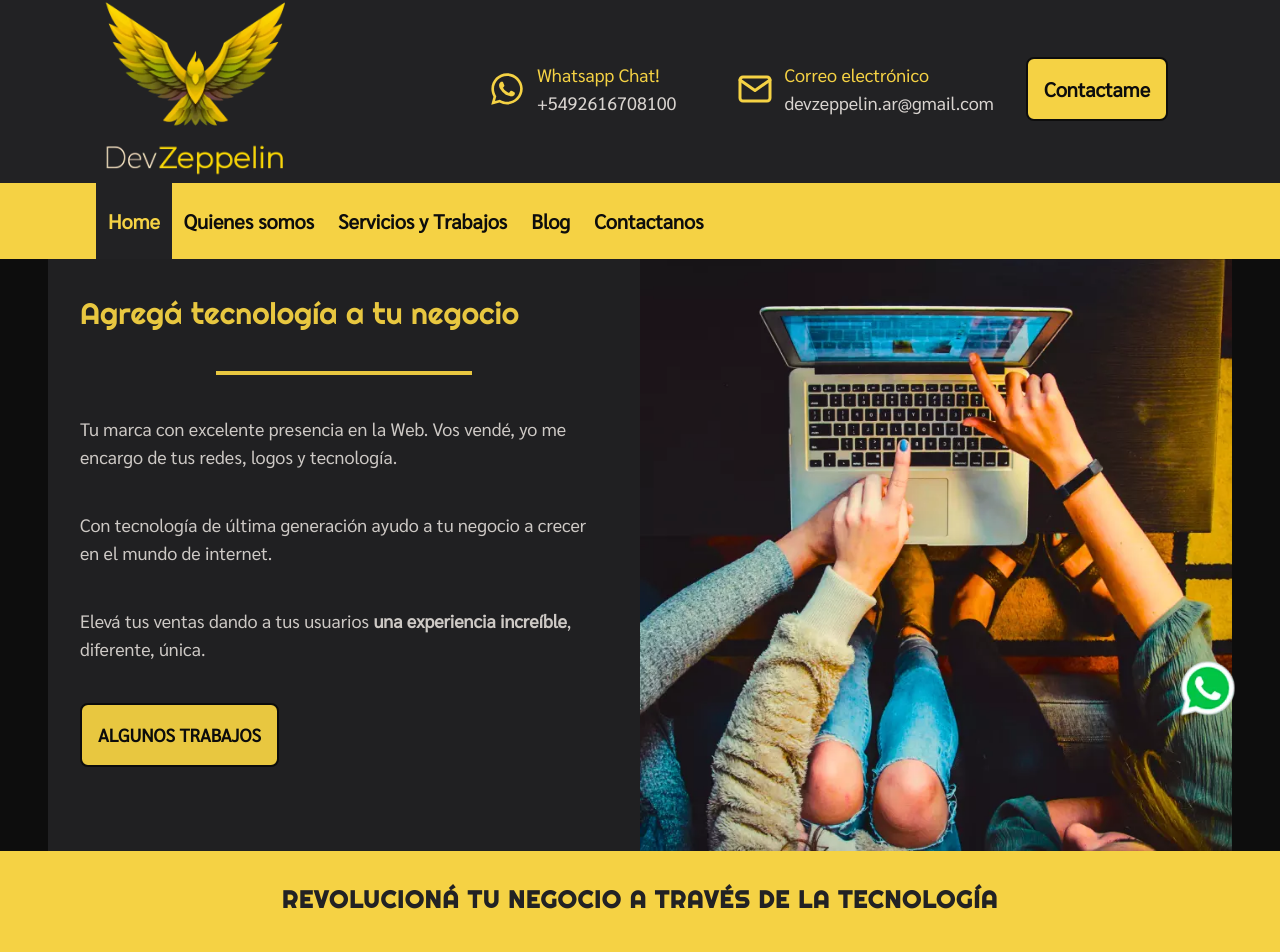
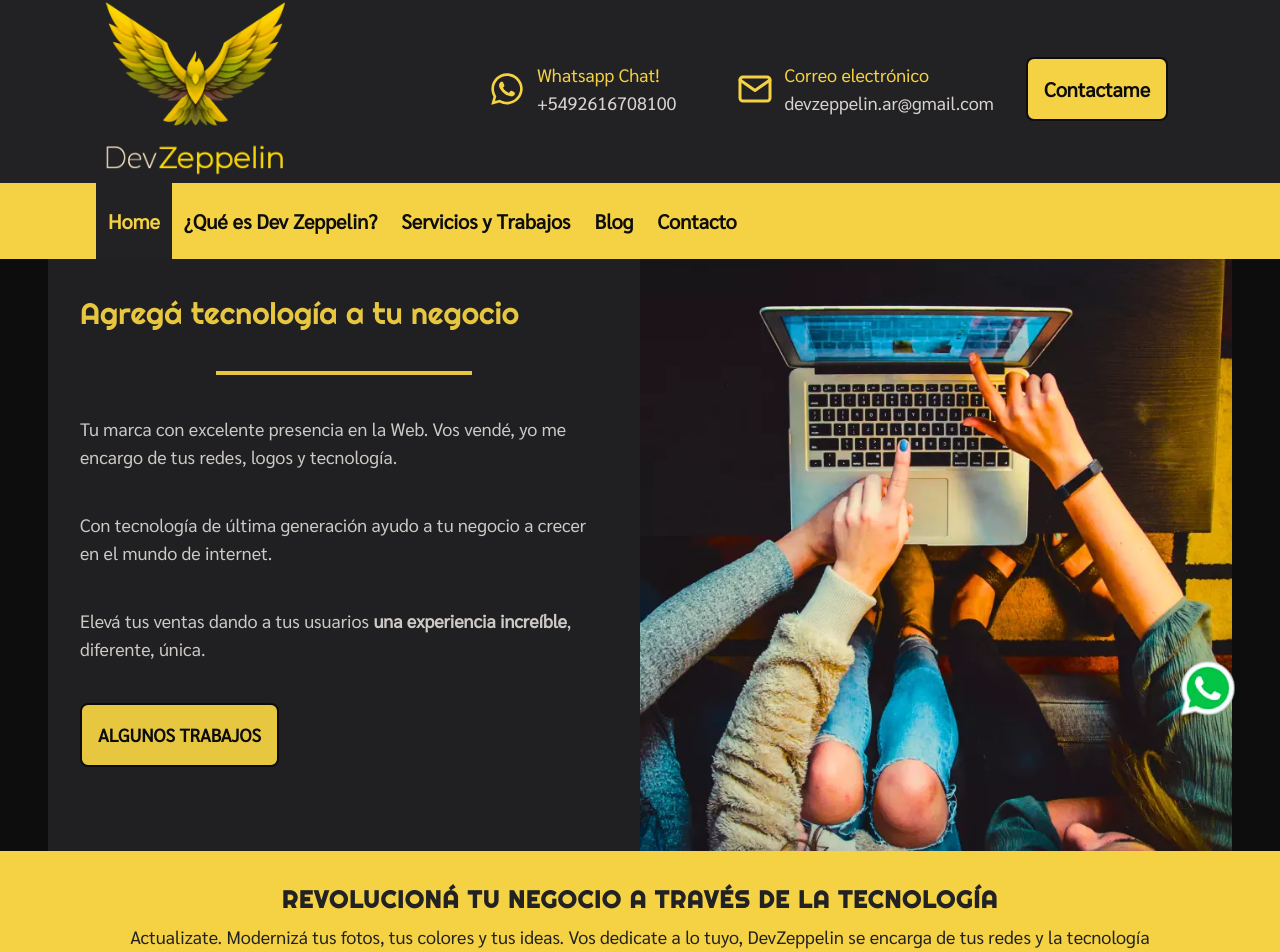
Before and after one commit to DevZeppelin/devzeppelinweb, a Next.js app: page / in a window 1280 px wide. Shown: the part 40-992 px from the top of the page. Built offline with nearby package versions, Linux system fonts and the light colour scheme; a web font is replaced by a local one.

Commit message:
little fixes

```diff
--- a/components/NavBar.js
+++ b/components/NavBar.js
@@ -10,7 +10,7 @@ const NavBar = ({ toggleNav, classHome, classQuienesSomos, classServicios, class
           <a className={`px-3 hover:bg-secundary hover:text-yellow ml-24 py-6 ${classHome}`}>Home</a>
         </Link>
         <Link href="/quienesSomos">
-          <a className={`px-3 hover:bg-secundary hover:text-yellow py-6 ${classQuienesSomos}`}>Quienes somos</a>
+          <a className={`px-3 hover:bg-secundary hover:text-yellow py-6 ${classQuienesSomos}`}>¿Qué es Dev Zeppelin?</a>
         </Link>
         <Link href="/servicios">
           <a className={`px-3 hover:bg-secundary hover:text-yellow py-6 ${classServicios}`}>Servicios y Trabajos </a>
@@ -22,7 +22,7 @@ const NavBar = ({ toggleNav, classHome, classQuienesSomos, classServicios, class
 
 
         <Link href="/contacto">
-          <a className={`px-3 hover:bg-secundary hover:text-yellow py-6 ${classContacto}`}>Contactanos</a>
+          <a className={`px-3 hover:bg-secundary hover:text-yellow py-6 ${classContacto}`}>Contacto</a>
         </Link>
       </div>
       <div className="p-2 ml-2 md:hidden flex justify-start w-10 text-4xl">
--- a/components/sections/SectionFirstFlayer.js
+++ b/components/sections/SectionFirstFlayer.js
@@ -1,4 +1,3 @@
-
 const SectionFirstFlayer = () => {
   return (
     <section>
@@ -7,10 +6,12 @@ const SectionFirstFlayer = () => {
           Revolucioná tu negocio a través de la tecnología
         </h1>
         <p className="text-secundary md:text-lg">
+          Actualizate. Modernizá tus fotos, tus
+          colores y tus ideas. Vos dedicate a lo tuyo, DevZeppelin se encarga de tus redes y la tecnología de tus proyectos.
         </p>
-          </div>r a la tecnología a tu negocio. Actualizate. Modernizá tus fotos, tus colores y tus ideas. DevZeppelin existe para ahcer más fácil este camino.
+      </div>
     </section>
-    )
-}
+  );
+};
 
-export default SectionFirstFlayer
+export default SectionFirstFlayer;
```
Lines whose indentation alone changed are shown as unchanged.
